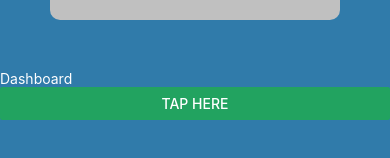
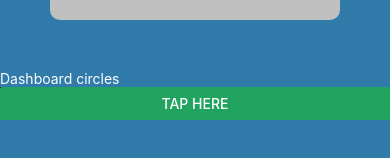
Before and after one commit to gruningzen202302/rn-course, a React Native app: screen / in a window 390 px wide. Shown: the part 614-772 px from the top of the page. Built offline with nearby package versions, Linux system fonts and the light colour scheme.

Commit message:
build: install package for styled components

```diff
--- a/package.json
+++ b/package.json
@@ -9,10 +9,11 @@
     "web": "expo start --web"
   },
   "dependencies": {
-    "expo": "~49.0.13",
+    "expo": "^49.0.0",
     "expo-status-bar": "~1.6.0",
     "react": "18.2.0",
-    "react-native": "0.72.5"
+    "react-native": "0.72.5",
+    "styled-components": "^6.1.0"
   },
   "devDependencies": {
     "@babel/core": "^7.20.0"
--- a/screens/dashboard.js
+++ b/screens/dashboard.js
@@ -1,7 +1,19 @@
-import { Text } from "react-native";
+import { Text, View } from "react-native"
+import styled from "styled-components/native"
+
+const TopBg = styled.View`
+    background-color: #000;
+    width: 75%;
+    height: 25%;
+`
 
 const Dashboard = () => {
-  return <Text style={{ color: "white" }}>Dashboard</Text>;
-};
+  return (
+    <View>
+      <Text style={{ color: "white" }}>Dashboard circles</Text>
+      <TopBg />
+    </View>
+  )
+}
 
 export default Dashboard;
```
Also changed, not shown: 1 other file (tests, documents, lock files or other folders).
